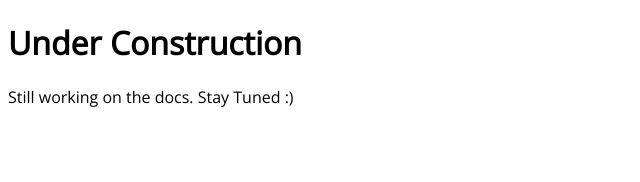
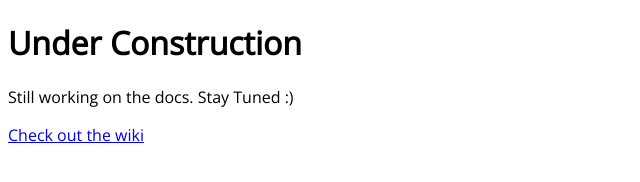
Before and after one commit to Squishy123/silk, a plain HTML site: page pages/documentation.html in a window 1280 px wide. Shown: the whole page, without its empty margins (0-640 px from the left). Drawn offline with nearby package versions, Linux system fonts and the light colour scheme.

Commit message:
Added wiki link

```diff
--- a/pages/documentation.html
+++ b/pages/documentation.html
@@ -38,6 +38,7 @@
 <body>
 <h1>Under Construction</h1>
 <p>Still working on the docs. Stay Tuned :)</p>
+<a href="https://github.com/Squishy123/silk/wiki">Check out the wiki</a>
 </body>
 
 </html>
```
